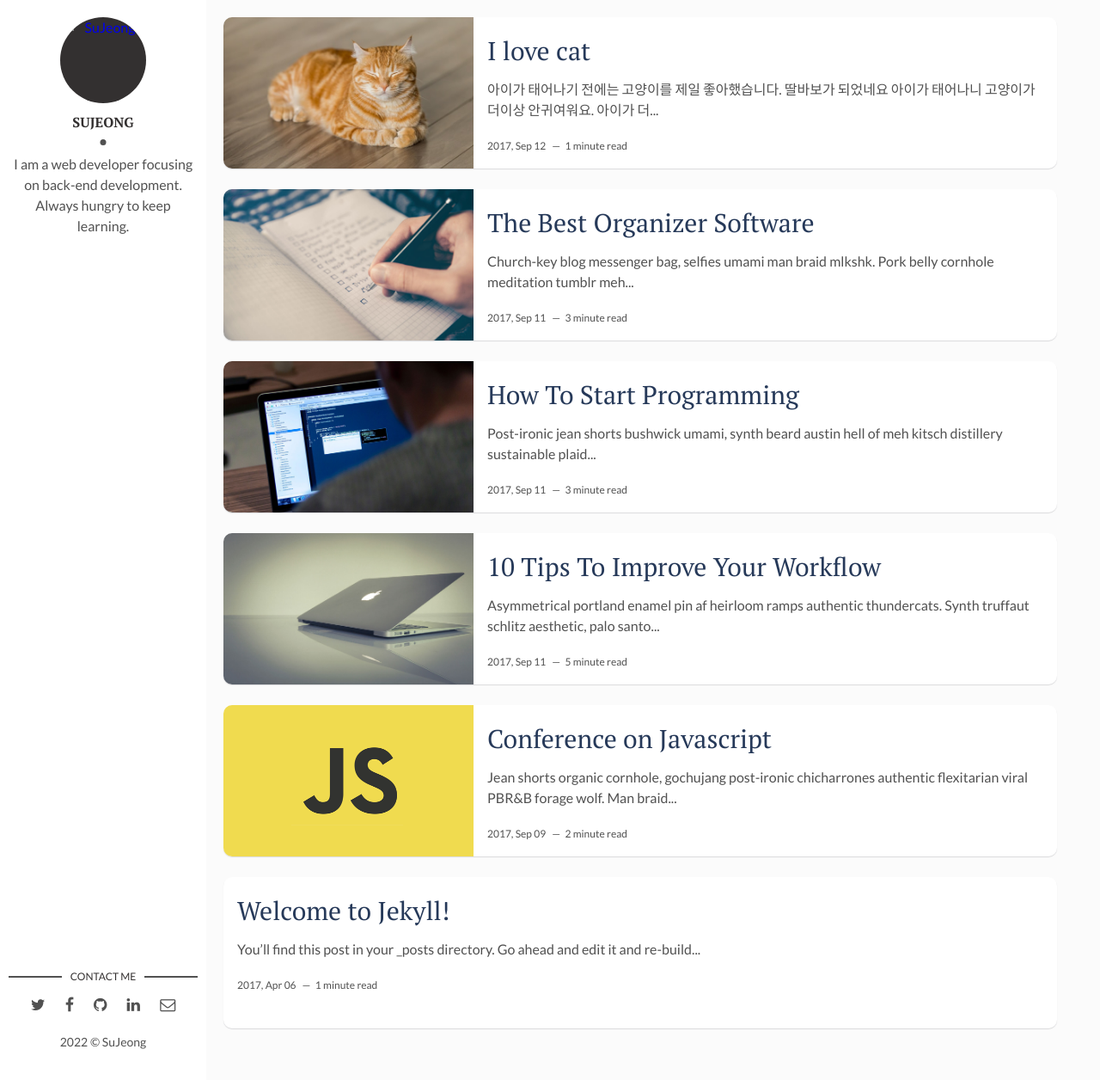
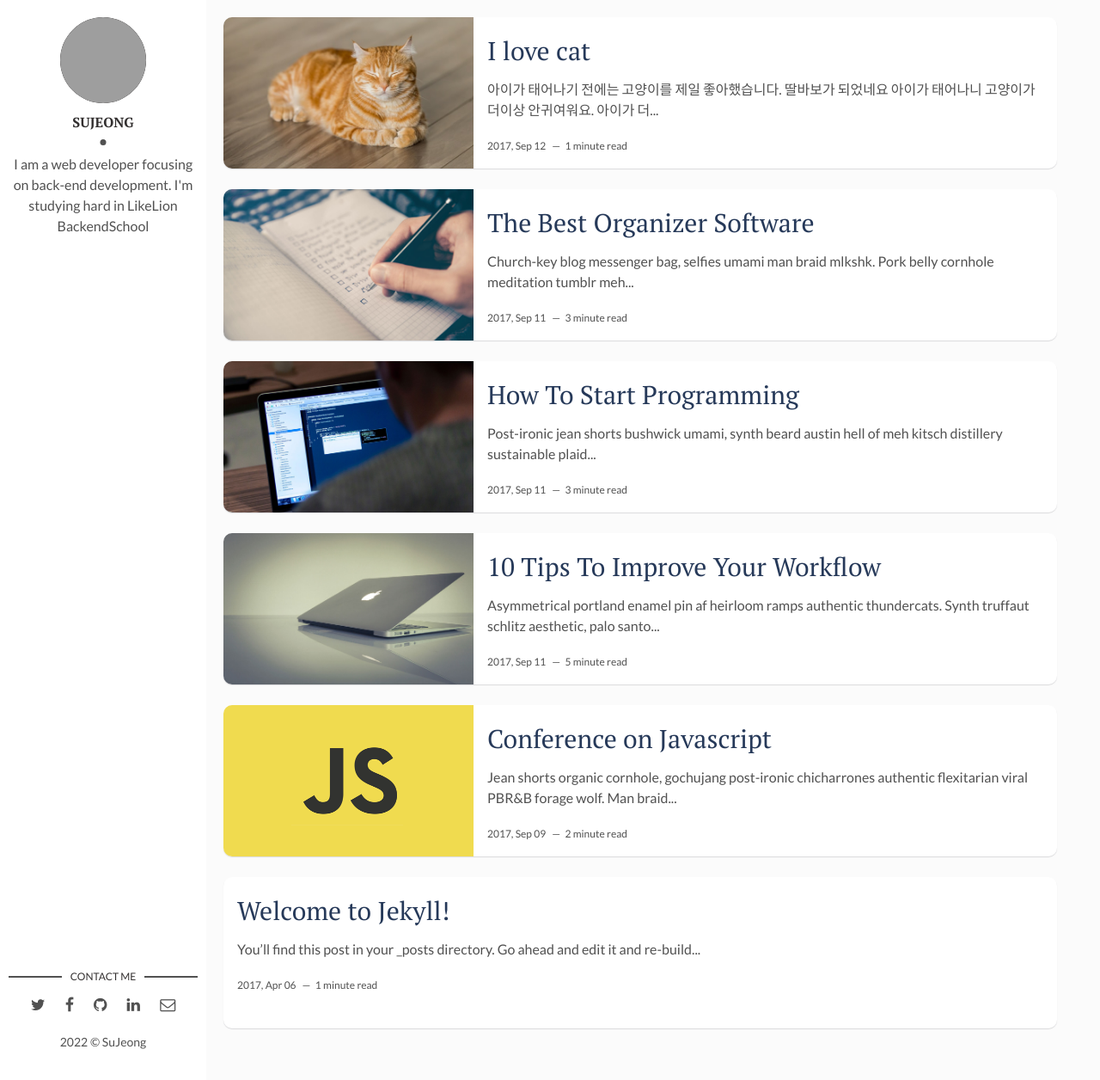
Before and after one commit to S2uJeong/S2uJeong.github.io, a Jekyll site: the page built from index.html, in a window 1280 px wide and 1256 px high. Shown: the whole window at 86% size. Built offline with Jekyll 4.4.1, drawn with Linux system fonts in a browser that asks for light colours; the list of posts is cut into pages by our own code; grey boxes are pictures that could not be loaded.

Commit message:
Update _config.yml

```diff
--- a/_config.yml
+++ b/_config.yml
@@ -10,10 +10,10 @@ site-twitter: #if your site has a twitter account, enter it here
 
 # Author Settings
 author: SuJeong # add your name
-author-img: main_photo.jpg # add your photo
-about-author: I am a web developer focusing on back-end development. Always hungry to keep learning. # add description
+author-img: main.png # add your photo
+about-author: I am a web developer focusing on back-end development. I'm studying hard in LikeLion BackendSchool # add description
 social-github: https://github.com/S2uJeong # add your Github handle
-social-linkedin: # add your Linkedin handle
+social-instagram: sujeong9802 # add your Linkedin handle
 social-email: sj980204@gmail.com # add your Email address
 
 # Disqus
```
